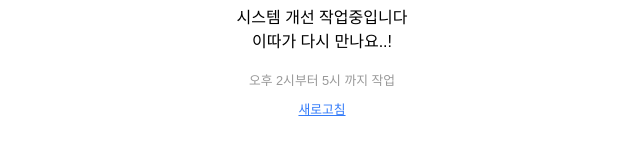
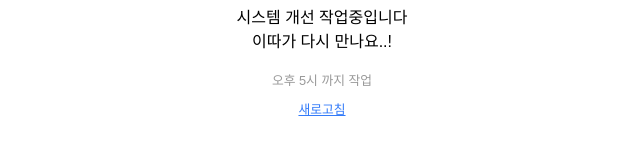
Before and after one commit to gliburch/gliburch.github.io, a plain HTML site: page index.html in a window 1280 px wide. Shown: the part 414-568 px from the top of the page, 318-958 px from the left. Drawn offline with Linux system fonts and the light colour scheme.

Commit message:
Minor fix

```diff
--- a/index.html
+++ b/index.html
@@ -53,7 +53,7 @@ body {
     시스템 개선 작업중입니다<br>
     이따가 다시 만나요..!
   </p>
-  <em>오후 2시부터 5시 까지 작업</em>
+  <em>오후 5시 까지 작업</em>
   <a href="http://m.tocstar.com">새로고침</a>
 </div>
 
```
